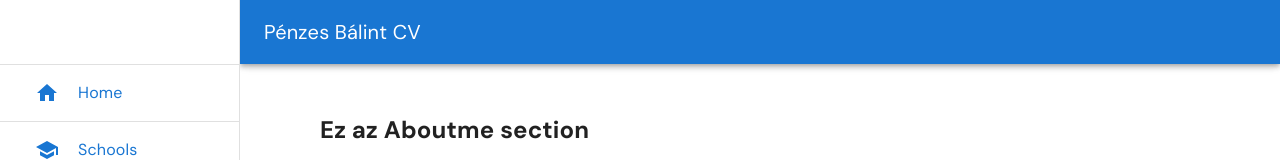
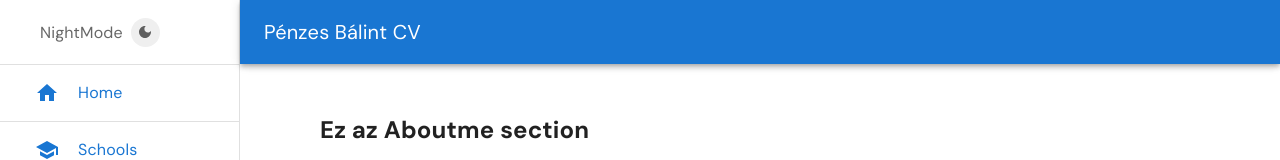
Before and after one commit to penzes98/penzesbalintCV, a React (Create React App) app: page /about-me in a window 1280 px wide. Shown: the top 160 px of the page. Built offline with nearby package versions, Linux system fonts and the light colour scheme.

Commit message:
adding responsive nightmode button next to header

```diff
--- a/src/App.css
+++ b/src/App.css
@@ -2,6 +2,10 @@
   --primary-color: #1976d2;
   --hover-color: #13508d;
   --light-color: #fff;
+  --dark-color: #272727;
+  --dark-theme-primary-color: #3f95eb;
+  --dark-light-color: #efefef;
+  --black-color: #000;
 }
 
 .App {
@@ -12,6 +16,7 @@
 body {
   margin: 0;
   padding: 0;
+  transition: all .2s ease;
 }
 
 * {
@@ -74,13 +79,120 @@ a {
 
 .sidebar-link {
   color: var(--primary-color);
-  background-color: var(--light-color);
+  background-color: transparent;
   transition: all .2s ease;
 }
-
 
 .sidebar-link:hover {
   color: var(--light-color);
   background-color: var(--primary-color);
   transform: translateX(25px);
 }
+
+.dark-mode-label {
+  transition: all .2s ease;
+  transform-origin: center;
+}
+
+.dark-mode-icon {
+  transition: all .4s ease;
+  transform-origin: center;
+}
+
+.dark-mode-icon input {
+  opacity: 0;
+}
+
+.dark-mode-label:hover {
+  color: var(--primary-color);
+}
+
+.dark-mode-label:hover .dark-mode-icon {
+  transform: rotate(360deg) translateX(3px);
+  background-color: var(--primary-color);
+  color: var(--light-color);
+}
+
+.dark-theme {
+  color: var(--dark-light-color) !important;
+  background-color: var(--dark-color);
+  transition: all .2s ease;
+}
+
+.dark-theme .css-zxtyt4-MuiPaper-root-MuiAppBar-root {
+  color: var(--dark-light-color) !important;
+}
+
+.dark-theme .dark-mode-label input:checked~svg {
+  background-color: var(--primary-color);
+}
+
+.dark-theme label {
+  color: var(--dark-light-color) !important;
+}
+
+.dark-theme .dark-mode-label input~svg {
+  transition: all .4s ease;
+}
+
+@media screen and (max-width: 600px) {
+  .dark-theme .dark-mode-label {
+    color: var(--dark-light-color) !important;
+  }
+
+  .dark-theme .dark-mode-label input:checked~svg {
+    color: var(--dark-light-color) !important;
+  }
+
+  .dark-theme .dark-mode-label:hover input:checked~svg {
+    color: var(--dark-color) !important;
+  }
+
+  .dark-theme .dark-mode-label:hover .dark-mode-icon,
+  .dark-mode-label:hover .dark-mode-icon {
+    transform: translateX(0) !important;
+  }
+
+  .dark-theme .MuiDrawer-paper {
+    background-color: var(--dark-color);
+  }
+
+}
+
+.dark-theme .MuiDrawer-paper {
+  border-right: 1px solid var(--black-color) !important;
+}
+
+.dark-theme .dark-mode-label:hover {
+  color: var(--dark-theme-primary-color) !important;
+}
+
+.dark-theme .dark-mode-label:hover .dark-mode-icon {
+  transform: rotate(360deg) translateX(3px);
+  background-color: var(--dark-light-color) !important;
+  color: var(--dark-theme-primary-color) !important;
+}
+
+.dark-theme .dark-mode-label:hover input:checked~svg {
+  background-color: var(--dark-light-color) !important;
+}
+
+.dark-theme .MuiDrawer-paper>div>ul>a>li {
+  border-bottom: 1px solid var(--black-color) !important;
+}
+
+.dark-theme .MuiDrawer-paper>div>ul>a:hover {
+  color: var(--dark-light-color);
+}
+
+.dark-theme .sidebar-link:hover {
+  color: var(--dark-light-color);
+}
+
+.dark-theme hr {
+  border-color: var(--black-color);
+}
+
+.dark-theme footer {
+  border-top: 1px solid var(--black-color);
+}
--- a/src/App.js
+++ b/src/App.js
@@ -1,4 +1,3 @@
-import Sidebar from "./Components/Sidebar";
 import Footer from "./Components/Footer";
 import './App.css';
 import { Routes, Route, useLocation } from "react-router-dom";
--- a/src/Components/ResponsiveSidebar.js
+++ b/src/Components/ResponsiveSidebar.js
@@ -1,4 +1,4 @@
-import * as React from 'react';
+import React, { useState } from 'react';
 import AppBar from '@mui/material/AppBar';
 import Box from '@mui/material/Box';
 import CssBaseline from '@mui/material/CssBaseline';
@@ -10,13 +10,15 @@ import ListItem from '@mui/material/ListItem';
 import MenuIcon from '@mui/icons-material/Menu';
 import Toolbar from '@mui/material/Toolbar';
 import Typography from '@mui/material/Typography';
+import InputLabel from '@mui/material/InputLabel';
+import DarkModeIcon from '@mui/icons-material/DarkMode';
 import { SidebarData } from './SidebarData';
 import { Link } from 'react-router-dom';
-import { Colors } from '../Styles/Styles';
 
 const drawerWidth = 240;
 
 export default function ResponsiveSidebar(props, { pageComponent }) {
+
     const { window } = props;
     const [mobileOpen, setMobileOpen] = React.useState(false);
 
@@ -24,14 +26,44 @@ export default function ResponsiveSidebar(props, { pageComponent }) {
         setMobileOpen(!mobileOpen);
     };
 
-    const { primary, light, dark, lightDark } = Colors;
+    //nightmode functionality
+    let [nightMode, setNightMode] = useState(false);
+    nightMode === true ? document.body.classList.add('dark-theme') : document.body.classList.remove('dark-theme');
+
+    //nightmode function
+    const addNightModeToBody = () => {
+        nightMode === true ? setNightMode(false) : setNightMode(true);
+    }
 
     const drawer = (
         <div>
-            <Toolbar />
+            <Toolbar>
+                <Box component='div' sx={{ display: 'flex', alignItems: 'center' }}>
+                    <InputLabel className='dark-mode-label' sx={{ p: 2, cursor: 'pointer', display: 'flex', justifyContent: 'center', alignItems: 'center', gap: 1 }}>NightMode
+                        <Box
+                            component='span'
+                            className='dark-mode-icon'
+                            sx={{
+                                display: 'flex',
+                                justifyContent: 'center',
+                                alignItems: 'center',
+                                backgroundColor: '#efefef',
+                                borderRadius: '50%',
+                                p: 1
+                            }}>
+                            <input type='checkbox' onChange={addNightModeToBody} />
+                            <DarkModeIcon sx={{ position: 'absolute', borderRadius: '50%', p: 1, fontSize: '2rem' }} />
+                        </Box>
+                    </InputLabel>
+                </Box>
+            </Toolbar>
             <Divider />
             <List
-                sx={{ border: 'none', p: 0 }}
+                sx={{
+                    border: 'none',
+                    p: 0,
+                    backgroundColor: 'transparent'
+                }}
             >
                 {
                     //sidebar datat bemappelem
@@ -111,7 +143,7 @@ export default function ResponsiveSidebar(props, { pageComponent }) {
                     variant="permanent"
                     sx={{
                         display: { xs: 'none', sm: 'block' },
-                        '& .MuiDrawer-paper': { boxSizing: 'border-box', width: drawerWidth },
+                        '& .MuiDrawer-paper': { boxSizing: 'border-box', width: drawerWidth, backgroundColor: 'transparent' },
                     }}
                     open
                 >
```
